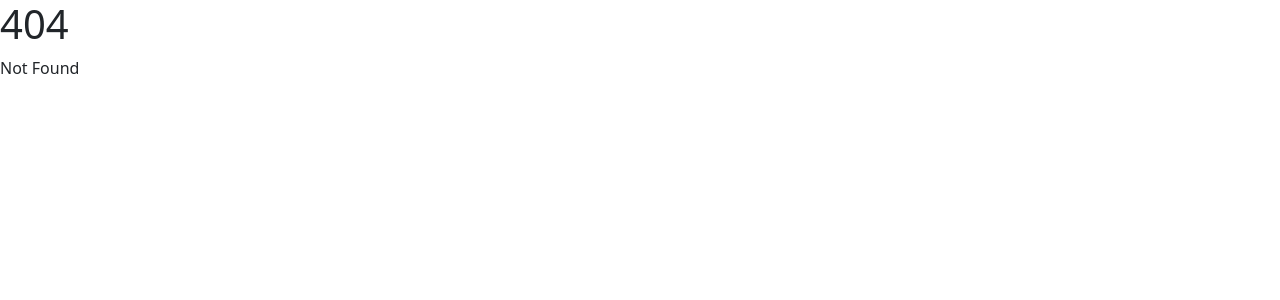
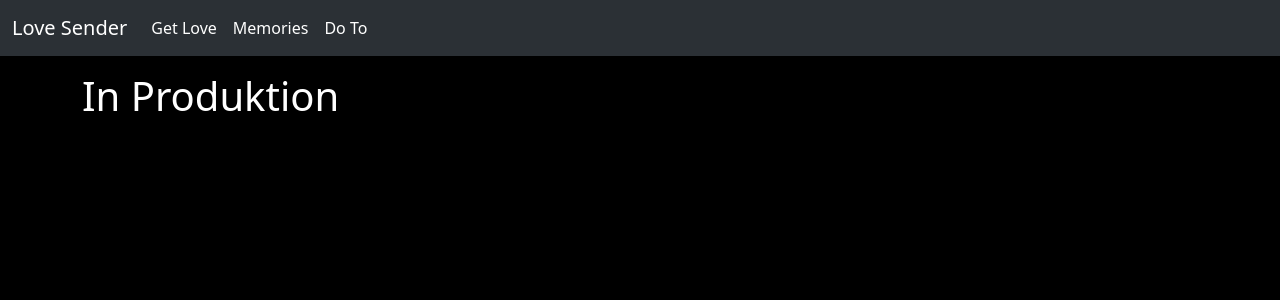
Before and after one commit to steingruberbastian/LoveSender, a SvelteKit app: page /menue/memories in a window 1280 px wide. Before the commit this address had no page. Shown: the top 300 px of the page. Built offline with nearby package versions, Linux system fonts and the light colour scheme.

Commit message:
moved memories and to do pages

```diff
--- a/src/routes/menue/+layout.svelte
+++ b/src/routes/menue/+layout.svelte
@@ -5,9 +5,10 @@
 
 <nav
   class="navbar navbar-expand-lg bg-body-tertiary bg-dark"
-    data-bs-theme="dark">
+  data-bs-theme="dark"
+>
   <div class="container-fluid">
-      <a class="navbar-brand" href="/">Love Sender</a>
+    <a class="navbar-brand" href="/menue">Love Sender</a>
     <button
       class="navbar-toggler"
       type="button"
@@ -15,16 +16,21 @@
       data-bs-target="#navbarNav"
       aria-controls="navbarNav"
       aria-expanded="false"
-        aria-label="Toggle navigation">
+      aria-label="Toggle navigation"
+    >
       <span class="navbar-toggler-icon"></span>
     </button>
     <div class="collapse navbar-collapse" id="navbarNav">
       <ul class="navbar-nav">
         <li class="nav-item">
-            <a class="nav-link active" aria-current="page" href="/getLove">Get Love</a>
+          <a class="nav-link active" aria-current="page" href="/getLove"
+            >Get Love</a
+          >
         </li>
         <li class="nav-item">
-            <a class="nav-link active" aria-current="page" href="/memories">Memories</a>
+          <a class="nav-link active" aria-current="page" href="/memories"
+            >Memories</a
+          >
         </li>
         <li class="nav-item">
           <a class="nav-link active" aria-current="page" href="/toDo">Do To</a>
```
Also changed, not shown: src/routes/menue/memories/+page.svelte (renamed from src/routes/memories/+page.svelte), src/routes/menue/toDo/+page.svelte (renamed from src/routes/toDo/+page.svelte). Lines whose indentation alone changed are shown as unchanged.
